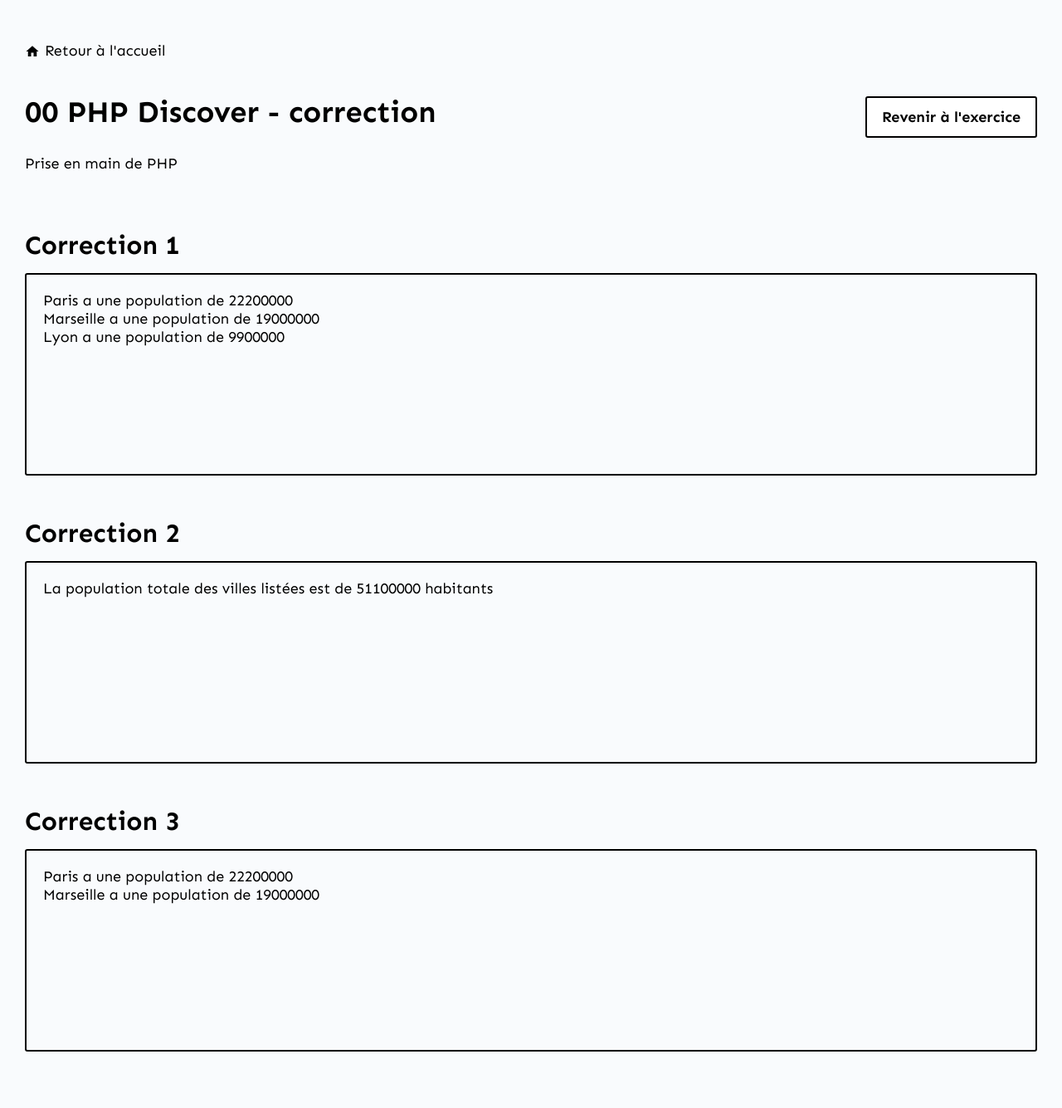
After one commit to Wagle-Studio/exercices_php, a PHP site: page /00_PHP_DISCOVER/correction/index.php in a window 1280 px wide. The commit adds this page. Shown: the whole page at 83% size. Run offline with PHP 8.4, Linux system fonts and the light colour scheme.

Commit message:
Add 00 PHP discover

```diff
--- /dev/null
+++ b/00_PHP_DISCOVER/correction/index.php
@@ -0,0 +1,117 @@
+<?php
+require_once "./../../config.php";
+?>
+
+<!DOCTYPE html>
+<html lang="fr">
+
+<head>
+    <meta charset="UTF-8" />
+    <meta http-equiv="X-UA-Compatible" content="IE=edge" />
+    <meta name="viewport" content="width=device-width, initial-scale=1.0" />
+    <link rel="stylesheet" href="<?php echo BASE_URL . "/assets/styles/global.css"; ?>" />
+    <link rel="stylesheet" href="<?php echo BASE_URL . "/assets/styles/app.css"; ?>" />
+    <link rel="stylesheet" href="<?php echo BASE_URL . "/assets/styles/exercice.css"; ?>" />
+    <title>00 PHP Discover - correction</title>
+</head>
+
+<body>
+    <main>
+        <div class="appExerciceHeader">
+            <svg
+                stroke="currentColor"
+                fill="currentColor"
+                stroke-width="0"
+                viewBox="0 0 24 24">
+                <path fill="none" d="M0 0h24v24H0z"></path>
+                <path d="M10 20v-6h4v6h5v-8h3L12 3 2 12h3v8z"></path>
+            </svg>
+            <a href="<?php echo BASE_URL . "/index.php"; ?>">Retour à l'accueil</a>
+        </div>
+        <article class="exercicePlayground">
+            <div class="exerciceHeader">
+                <div class="exerciceToolbar">
+                    <div class="exerciceToolbarLeftboxStorage">
+                        <h1>00 PHP Discover - correction</h1>
+                    </div>
+                    <a href="<?php echo BASE_URL . "/00_PHP_DISCOVER/index.php"; ?>" class="button">Revenir à l'exercice</a>
+                </div>
+                <div>
+                <p>Prise en main de PHP</p>
+                </div>
+            </div>
+            <ul class="exerciceList">
+                <li>
+                    <section class="exercice">
+                        <h2 class="exerciceTitle">Correction 1</h2>
+                        <div class="exerciceboxStorage">
+                            <?php
+                            // ========================================================================
+                            // Exercice 1 : Création et Affichage d'un Tableau de Villes
+                            // ========================================================================
+
+                            $villes = [
+                                ["nom" => "Paris", "population" => "22200000"],
+                                ["nom" => "Marseille", "population" => "19000000"],
+                                ["nom" => "Lyon", "population" => "9900000"],
+                            ];
+
+                            foreach ($villes as $ville) {
+                                echo "<p>" . $ville["nom"] . " a une population de " . $ville["population"] . "</p>";
+                            }
+
+                            ?>
+                        </div>
+                    </section>
+                </li>
+                <li>
+                    <section class="exercice">
+                        <h2 class="exerciceTitle">Correction 2</h2>
+                        <div class="exerciceboxStorage">
+                            <?php
+                            // ========================================================================
+                            // Exercice 2 : Calcul de la Population Totale
+                            // ========================================================================
+
+                            $populationTotal = 0;
+
+                            foreach ($villes as $ville) {
+                                $populationTotal += $ville["population"];
+                            }
+
+                            echo "<p>La population totale des villes listées est de " . $populationTotal . " habitants</p>";
+
+                            ?>
+                        </div>
+                    </section>
+                </li>
+                <li>
+                    <section class="exercice">
+                        <h2 class="exerciceTitle">Correction 3</h2>
+                        <div class="exerciceboxStorage">
+                            <?php
+                            // ========================================================================
+                            // Exercice 3 : Filtrage des Villes par Population
+                            // ========================================================================
+
+                            $grandesVilles = [];
+
+                            foreach ($villes as $ville) {
+                                if ($ville['population'] > 10000000) {
+                                    $grandesVilles[] = $ville;
+                                }
+                            }
+
+                            foreach ($grandesVilles as $ville) {
+                                echo "<p>" . $ville["nom"] . " a une population de " . $ville["population"] . "</p>";
+                            }
+                            ?>
+                        </div>
+                    </section>
+                </li>
+            </ul>
+        </article>
+    </main>
+</body>
+
+</html>
--- a/index.php
+++ b/index.php
@@ -30,6 +30,9 @@ require_once "./config.php";
             <li>
                 <a href="<?php echo BASE_URL . "/00_AUTH_SESSION_CSV/index.php" ?>">00 Auth session CSV</a>
             </li>
+            <li>
+                <a href="<?php echo BASE_URL . "/00_PHP_DISCOVER/index.php" ?>">00 PHP discover</a>
+            </li>
         </ul>
     </main>
 </body>
```
Also changed, not shown: 00_PHP_DISCOVER/index.php (added, +140 -0 lines), 00_PHP_DISCOVER/README.md (added).
